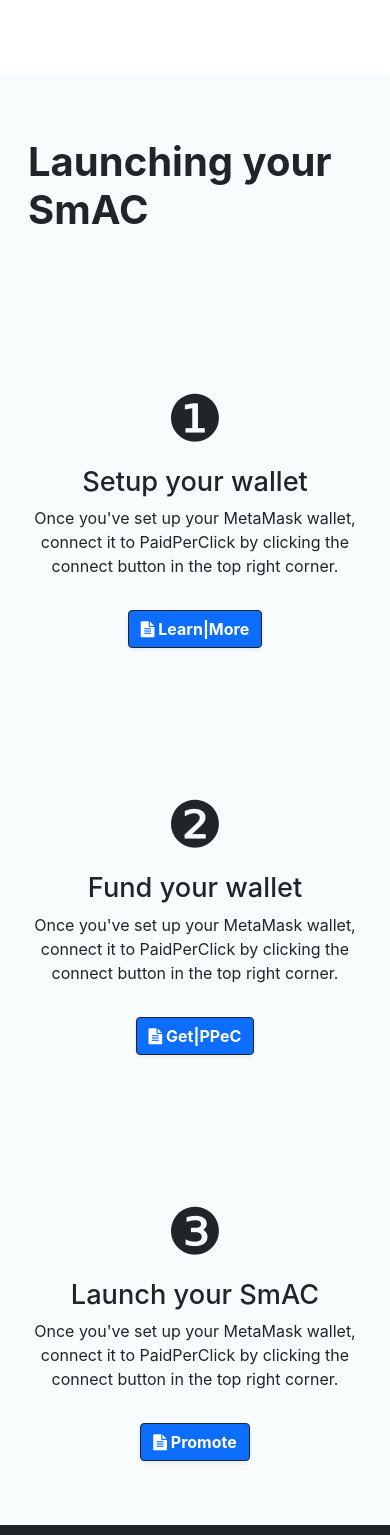
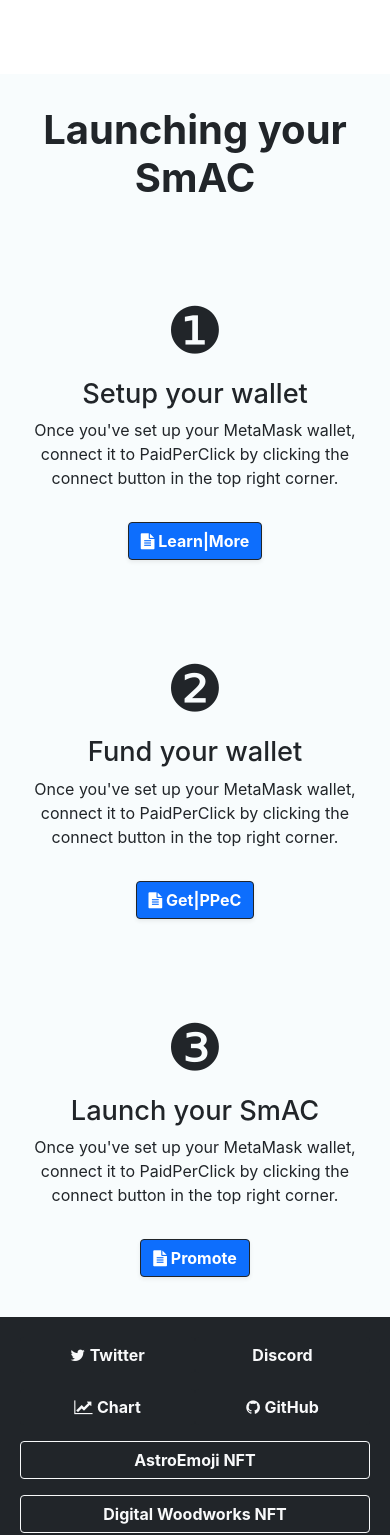
Before and after one commit to PPeC-Foundation/ppec-app-client, a React (Create React App) app: page / in a window 390 px wide. Shown: the part 1574-3109 px from the top of the page. Built offline with nearby package versions, Linux system fonts and the light colour scheme; no server answers; what aws-amplify would draw is missing.

Commit message:
Start up launch

```diff
--- a/src/containers/Home.js
+++ b/src/containers/Home.js
@@ -114,12 +114,12 @@
 
             {/* Jumbotron */}
             <div className="row d-flex justify-content-center align-content-center p-0" style={{ minHeight: "calc(100vh)", backgroundColor: "#f8fcfdf2" }}>
-                <div className="col-12 d-flex justify-content-center align-content-center my-5 my-md-0">
-                    <div className="p-3 align-self-center">
+                <div className="col-12 d-flex justify-content-center align-content-center my-3 my-md-0">
+                    <div className="p-3 align-self-center text-center">
                         <h1 style={{ fontSize: "2.5rem" }}> <b> Launching your SmAC </b> </h1>
                     </div>
                 </div>
-                <div className="col-12 col-md-4 d-flex justify-content-center align-content-center my-5 my-md-0">
+                <div className="col-12 col-md-4 d-flex justify-content-center align-content-center my-4 my-md-0">
                     <div className="p-3 align-self-center text-center">
                         <span style={{ fontSize: "4rem" }}> &#10102; </span>
                         <h2 style={{ fontSize: "1.7rem" }}> Setup your wallet </h2>
@@ -130,7 +130,7 @@
                         </a>
                     </div>
                 </div>
-                <div className="col-12 col-md-4 d-flex justify-content-center align-content-center my-5 my-md-0">
+                <div className="col-12 col-md-4 d-flex justify-content-center align-content-center my-4 my-md-0">
                     <div className="p-3 align-self-center text-center">
                         <span style={{ fontSize: "4rem" }}> &#10103; </span>
                         <h2 style={{ fontSize: "1.7rem" }}> Fund your wallet </h2>
@@ -141,7 +141,7 @@
                         </a>
                     </div>
                 </div>
-                <div className="col-12 col-md-4 d-flex justify-content-center align-content-center my-5 my-md-0">
+                <div className="col-12 col-md-4 d-flex justify-content-center align-content-center my-4 my-md-0">
                     <div className="p-3 align-self-center text-center">
                         <span style={{ fontSize: "4rem" }}> &#10104; </span>
                         <h2 style={{ fontSize: "1.7rem" }}> Launch your SmAC </h2>
```
